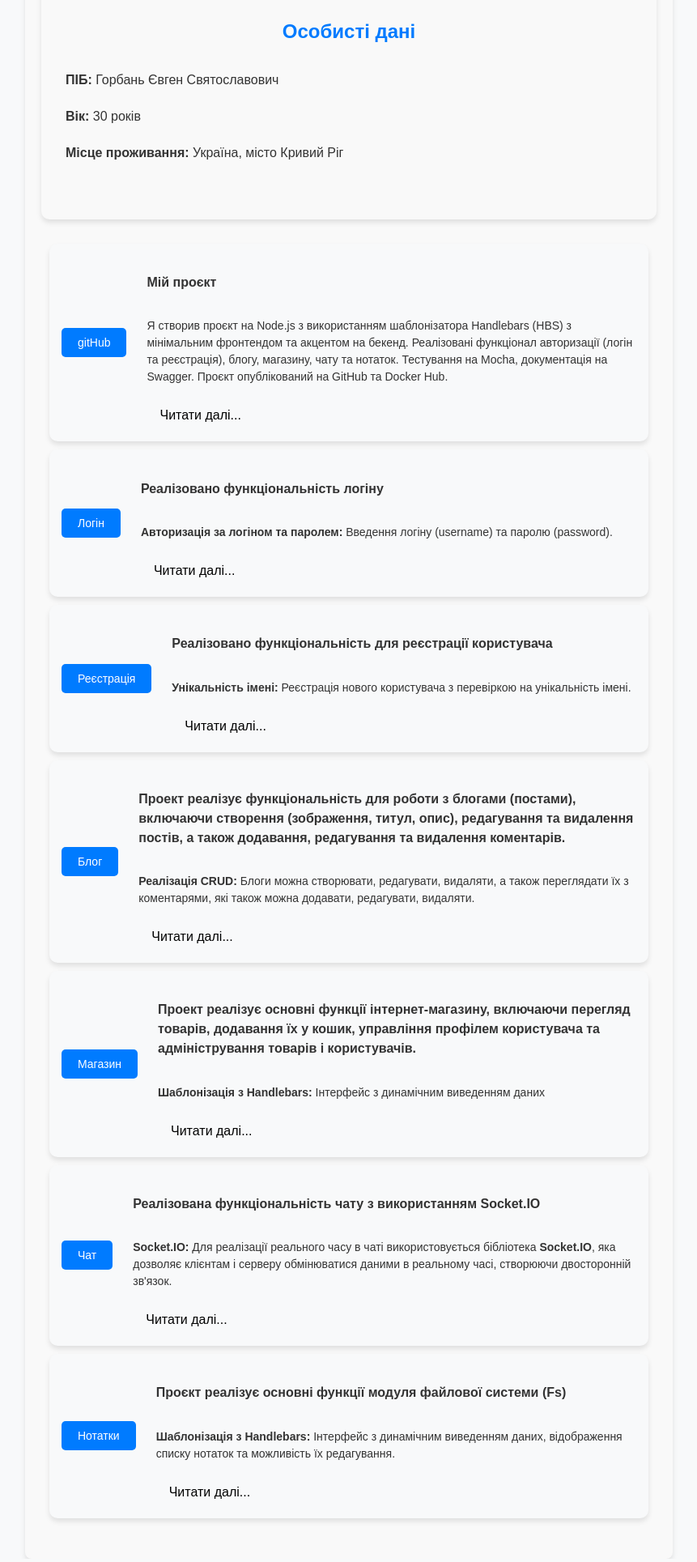
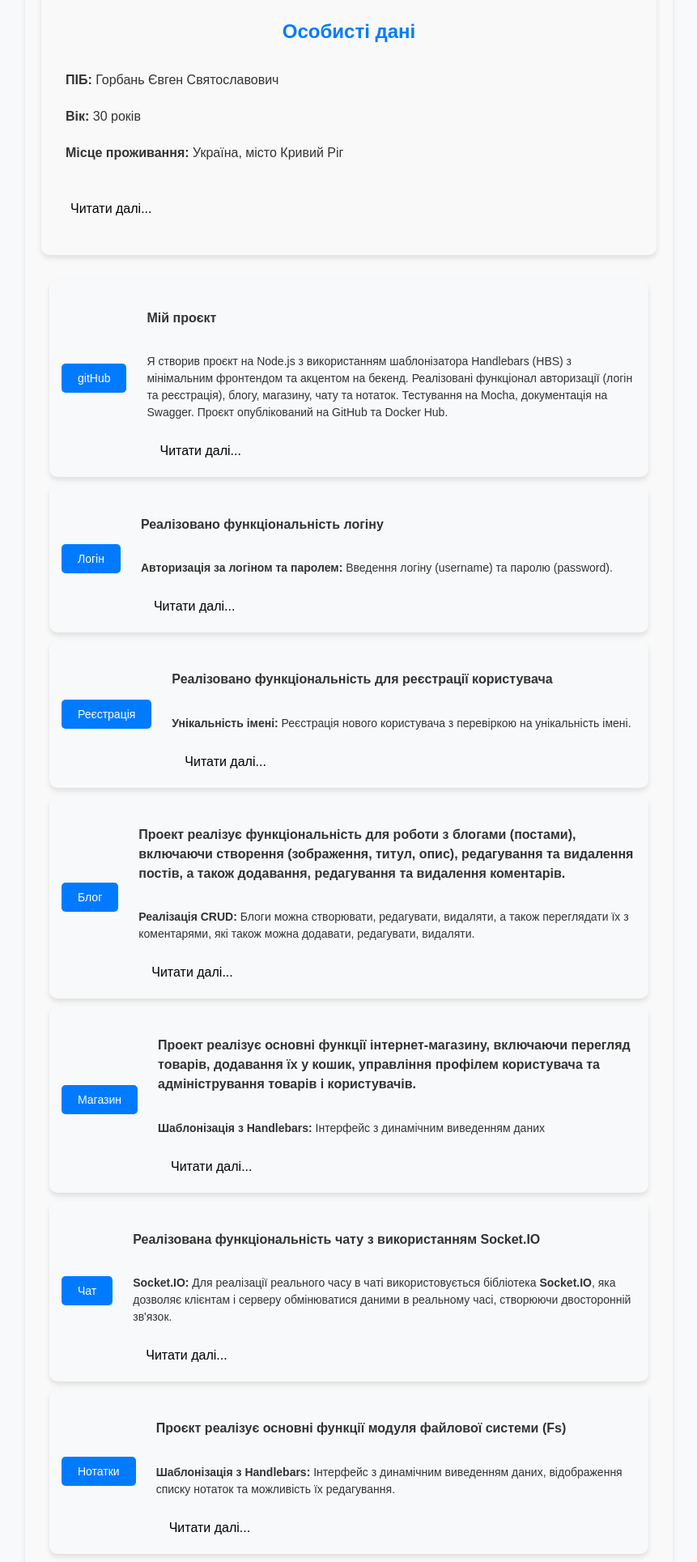
Before and after one commit to Evgeniy-Gorban/MyResume, a Node server app: page / in a window 1280 px wide. Shown: the part 769-2698 px from the top of the page at 81% size, without its empty margins (209-1070 px from the left). Run offline with Node 20, Linux system fonts and the light colour scheme; some libraries are stand-ins or nearby versions.

Commit message:
Resume first commit

```diff
--- a/views/resume/resume.hbs
+++ b/views/resume/resume.hbs
@@ -56,6 +56,7 @@
         <p><strong>Email:</strong> Evgeniygorbandev@gmail.com</p>
       </div>
     </div>
+    <button class="show-more-button">Читати далі...</button>
   </div>
 </div>
 <div class="action-list">
```
